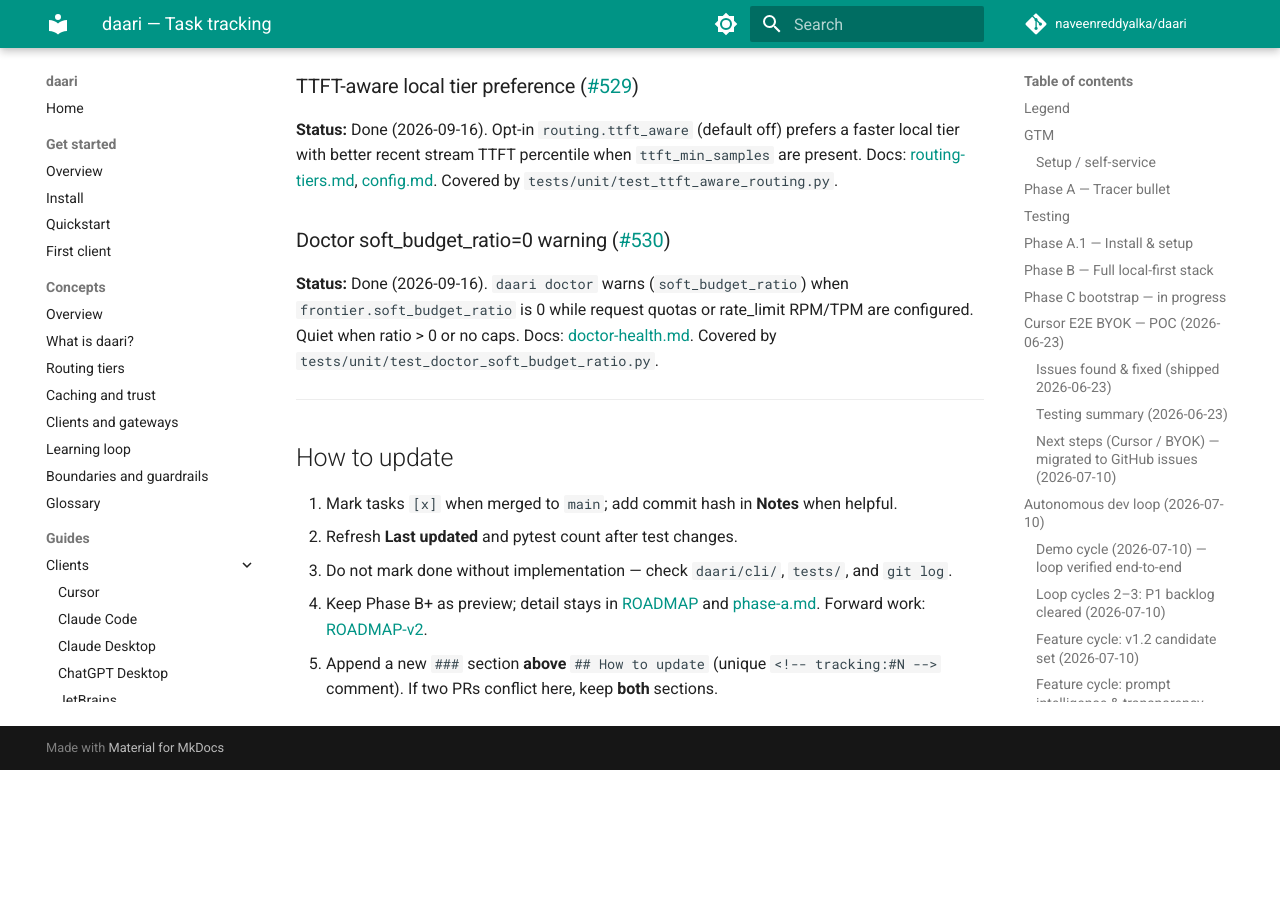
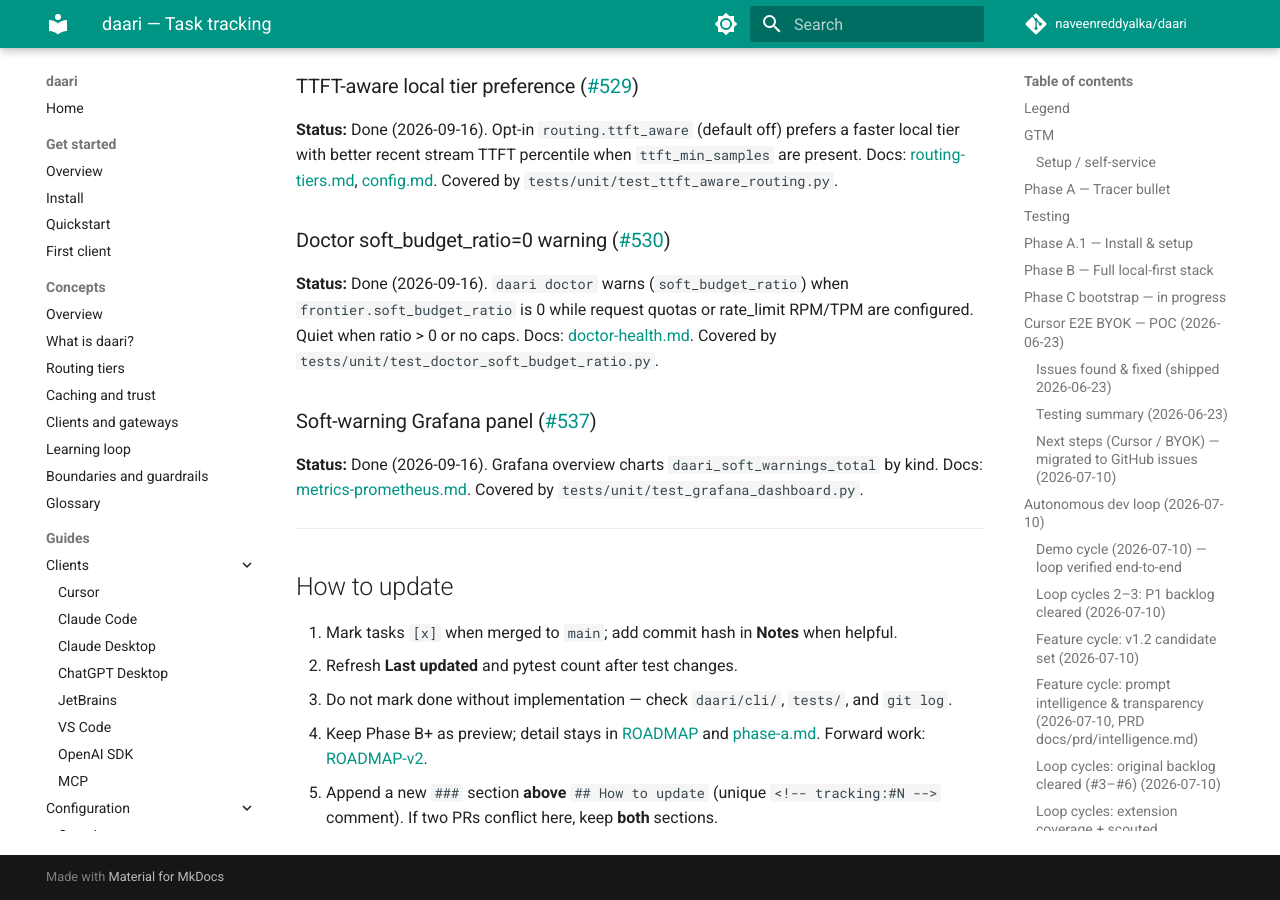
Before and after one commit to naveenreddyalka/daari, an MkDocs documentation site: the page built from docs/TRACKING.md, in a window 1280 px wide and 900 px high, scrolled down 65874 px. Built offline with MkDocs 1.6.1 and Material for MkDocs 9.7.7, drawn with Linux system fonts in a browser that asks for light colours; comment, search, counter and statistics services are not loaded; before the commit the page ends 66644 px from its top, so only the background shows below that.

Commit message:
feat(observability): Grafana panel for soft-warning counters
Surface daari_soft_warnings_total by kind on the overview dashboard.

Co-authored-by: Cursor <cursoragent@cursor.com>

```diff
--- a/docs/TRACKING.md
+++ b/docs/TRACKING.md
@@ -2586,6 +2586,14 @@ are configured. Quiet when ratio > 0 or no caps. Docs:
 [doctor-health.md](developer/guides/operations/doctor-health.md). Covered by
 `tests/unit/test_doctor_soft_budget_ratio.py`.
 
+### Soft-warning Grafana panel ([#537](https://github.com/naveenreddyalka/daari/issues/537))
+
+<!-- tracking:#537 -->
+**Status:** Done (2026-09-16). Grafana overview charts
+`daari_soft_warnings_total` by kind. Docs:
+[metrics-prometheus.md](developer/guides/observability/metrics-prometheus.md).
+Covered by `tests/unit/test_grafana_dashboard.py`.
+
 ---
 
 ## How to update
```
Also changed, not shown: docs/developer/guides/observability/metrics-prometheus.md (+3 -1 lines), 2 other files.
